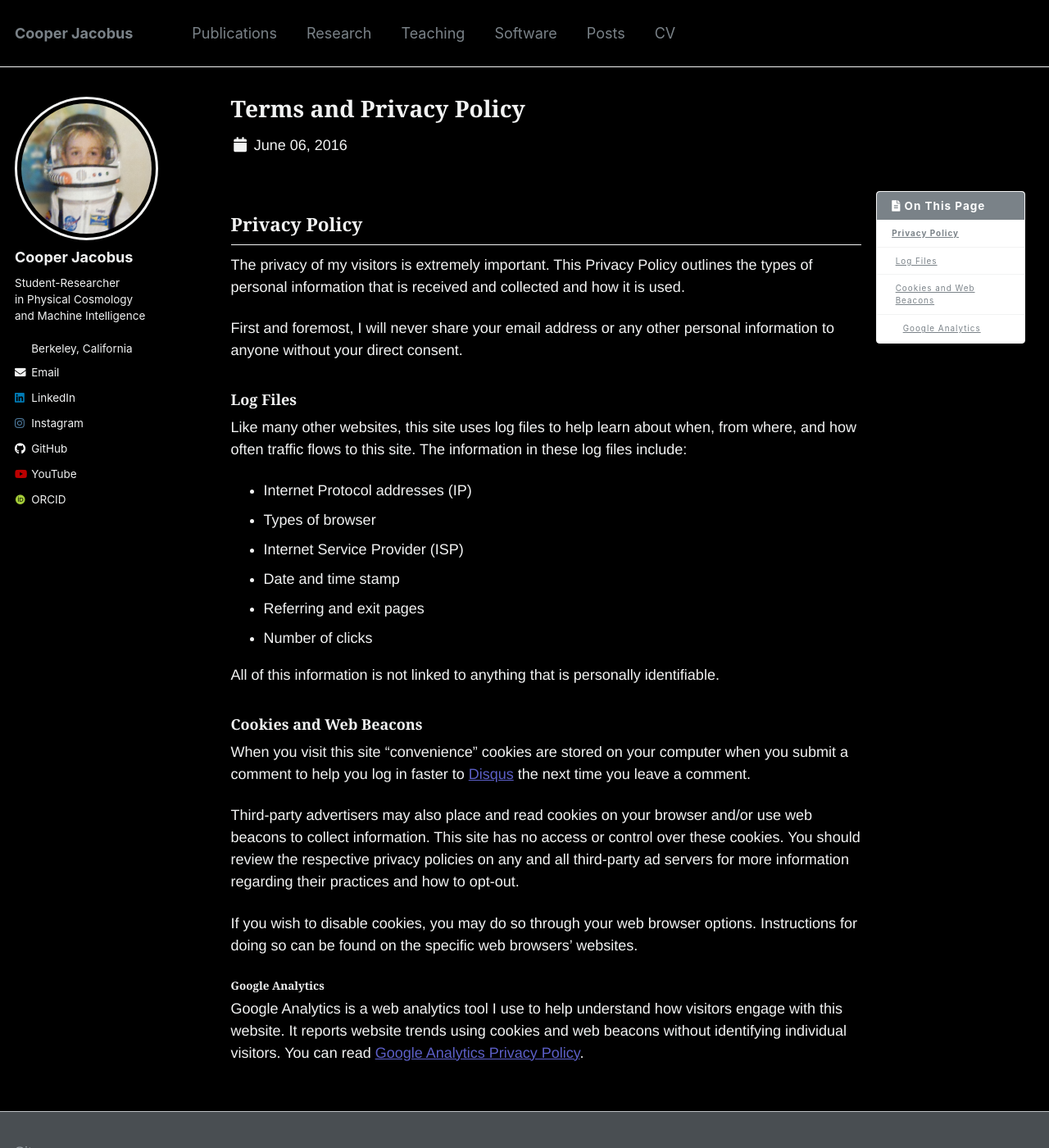
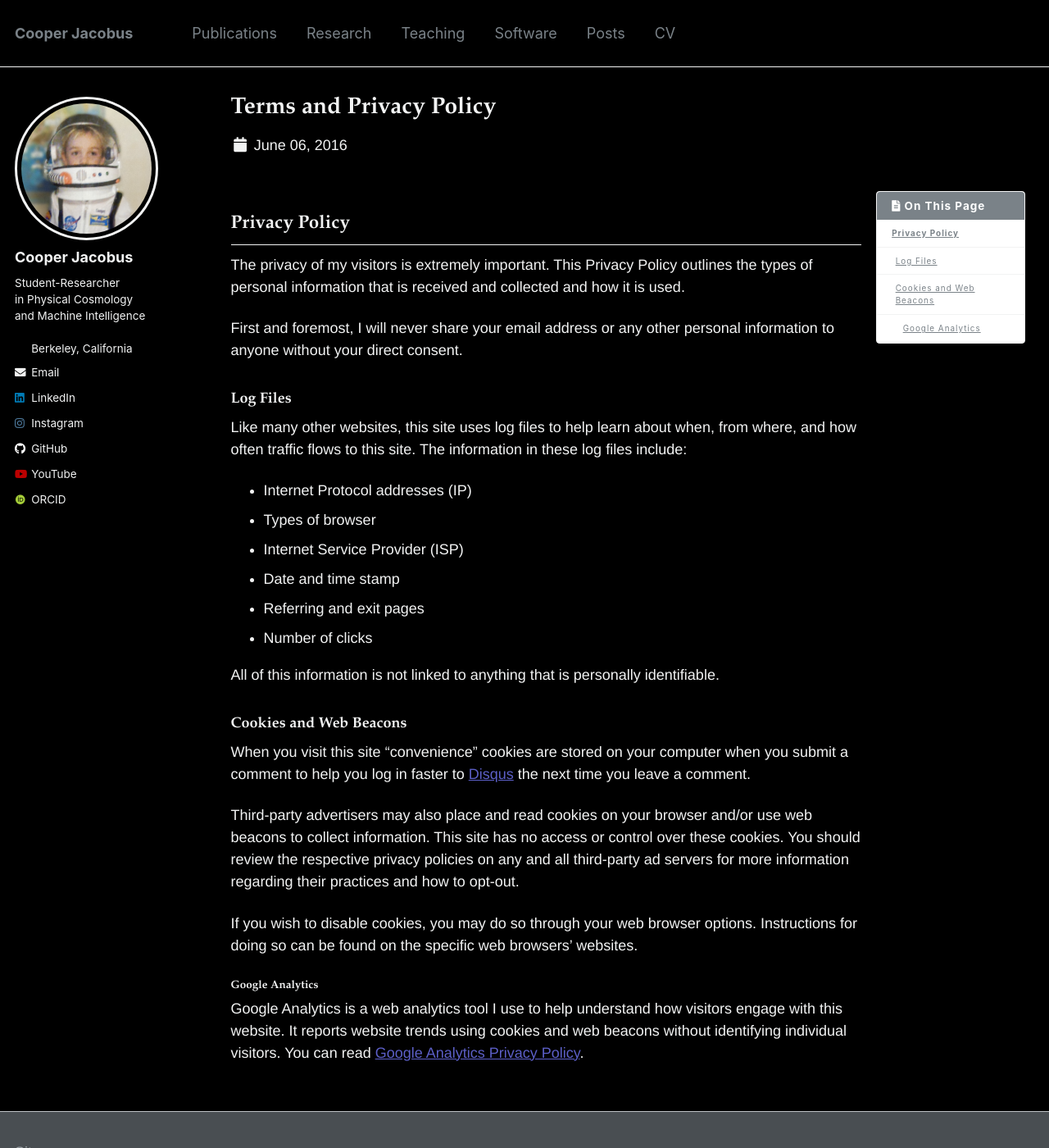
Before and after one commit to c-jacobus/c-jacobus.github.io, a Jekyll site: the page built from _pages/terms.md, in a window 1280 px wide and 1400 px high. Shown: the whole window at 82% size. Built offline with Jekyll 4.4.1, drawn with Linux system fonts in a browser that asks for light colours; some web fonts are replaced.

Commit message:
Update _variables.scss
Gar

```diff
--- a/_sass/_variables.scss
+++ b/_sass/_variables.scss
@@ -13,7 +13,7 @@ $paragraph-indent           : false; // true, false (default)
 $indent-var                 : 1.3em;
 
 /* system typefaces */
-$serif                      : Georgia,  "Calisto MT", Times, serif;
+$serif                      : Garamond, Times, Georgia,  "Calisto MT", serif;
 $sans-serif                 : -apple-system, ".SFNSText-Regular", "San Francisco", "Roboto", "Segoe UI", "Helvetica Neue", "Lucida Grande", Arial, sans-serif;
 $monospace                  : Monaco, Consolas, "Lucida Console", monospace;
 
```
